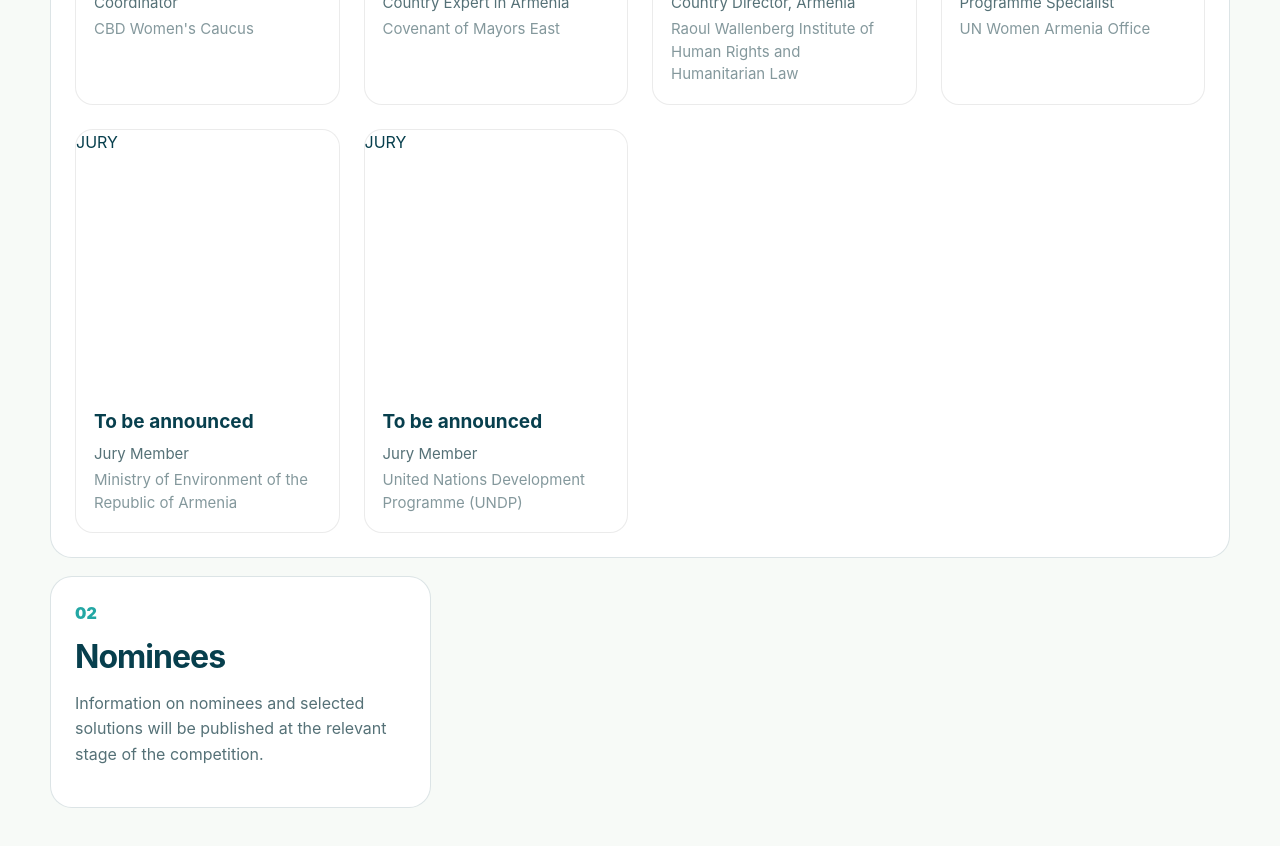
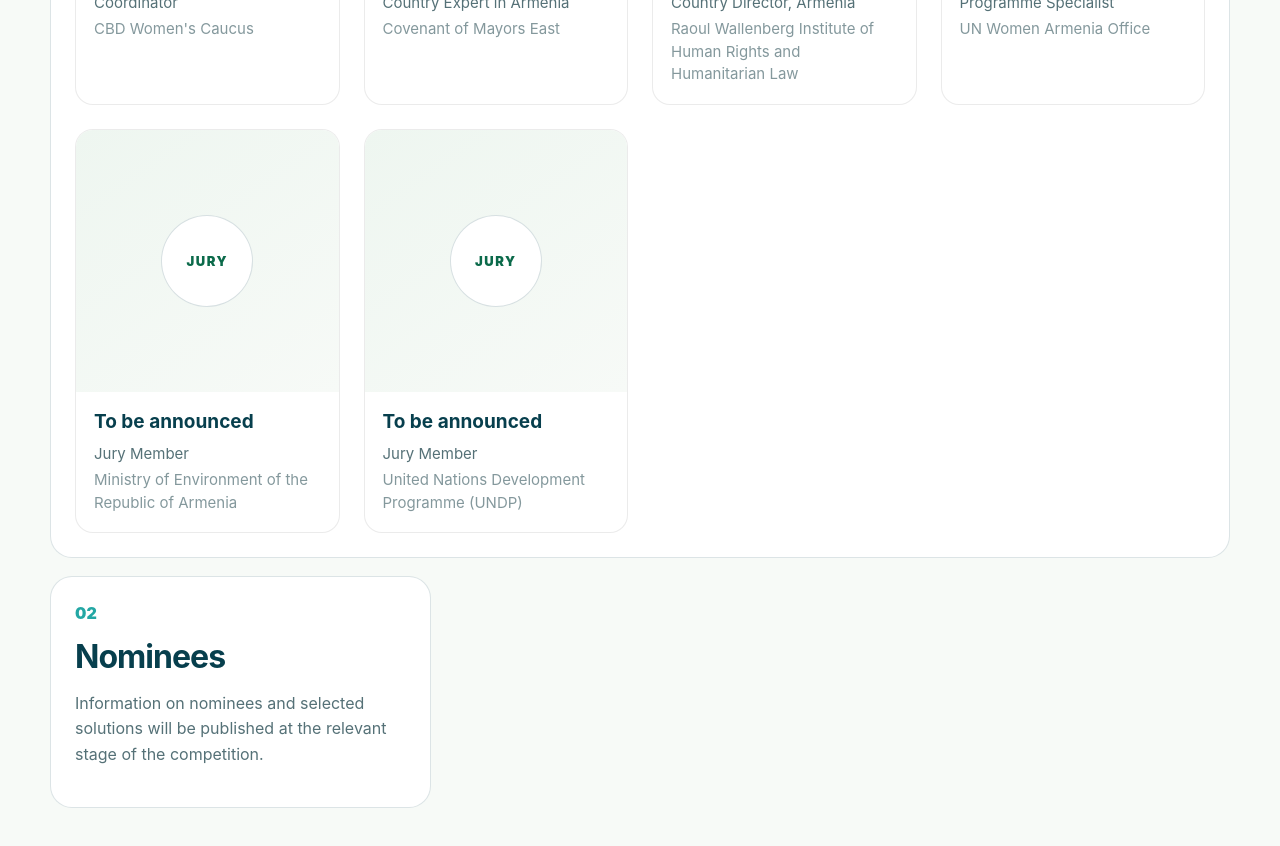
Before and after one commit to wice-armenia/women-in-climate-awards-cop17, a Next.js app: page /en in a window 1280 px wide. Shown: the part 5780-6626 px from the top of the page. Built offline with nearby package versions, Linux system fonts and the light colour scheme.

Commit message:
Placeholders for 2 Jury members

```diff
--- a/app/globals.css
+++ b/app/globals.css
@@ -424,3 +424,25 @@ img { display: block; max-width: 100%; }
   object-position: center;
   background: #f4f7f5;
 }
+.juryPlaceholder {
+  background: linear-gradient(145deg, #eef6f0, #f7faf7);
+  display: grid;
+  place-items: center;
+}
+
+.juryPlaceholderInner {
+  width: 92px;
+  height: 92px;
+  border-radius: 50%;
+  display: grid;
+  place-items: center;
+  border: 1px solid rgba(7, 63, 77, 0.16);
+  background: #ffffff;
+}
+
+.juryPlaceholderInner span {
+  color: var(--green);
+  font-size: 13px;
+  font-weight: 900;
+  letter-spacing: 0.12em;
+}
```
